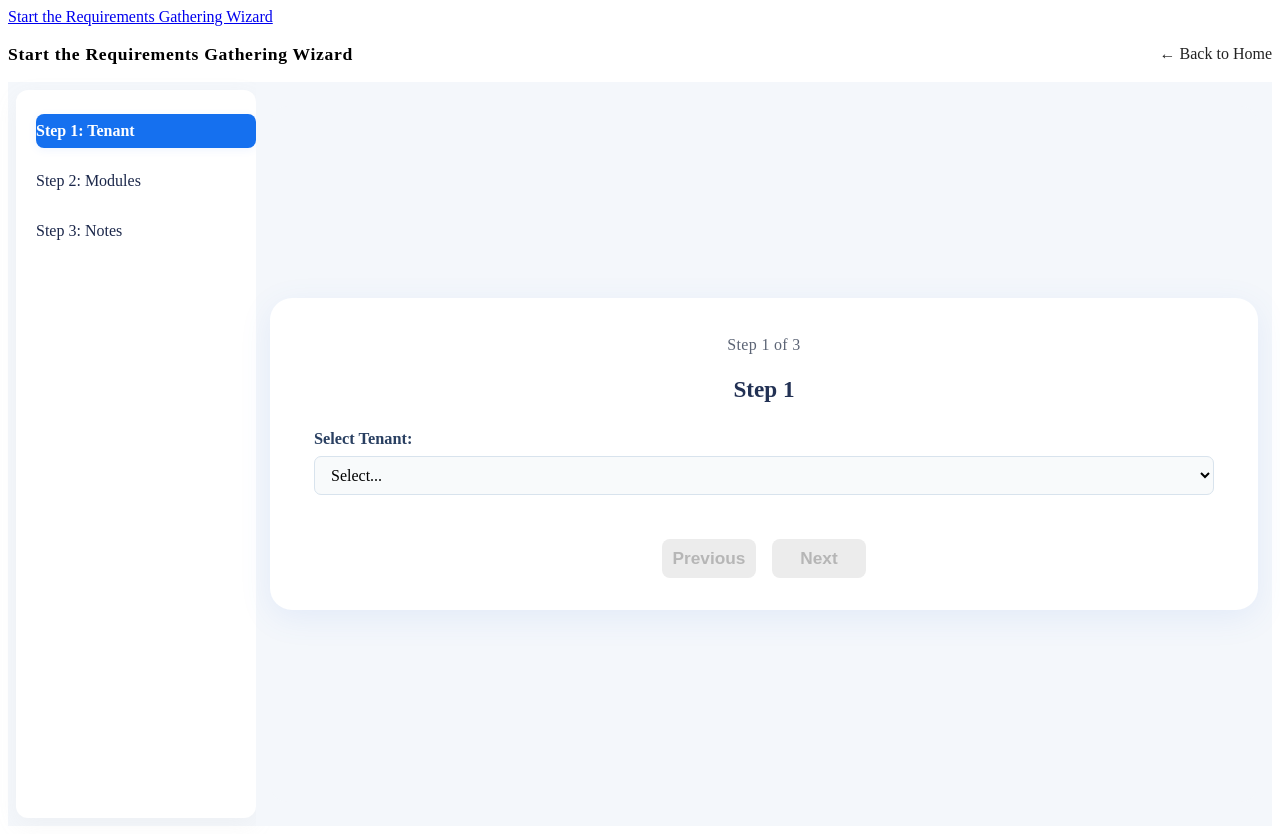
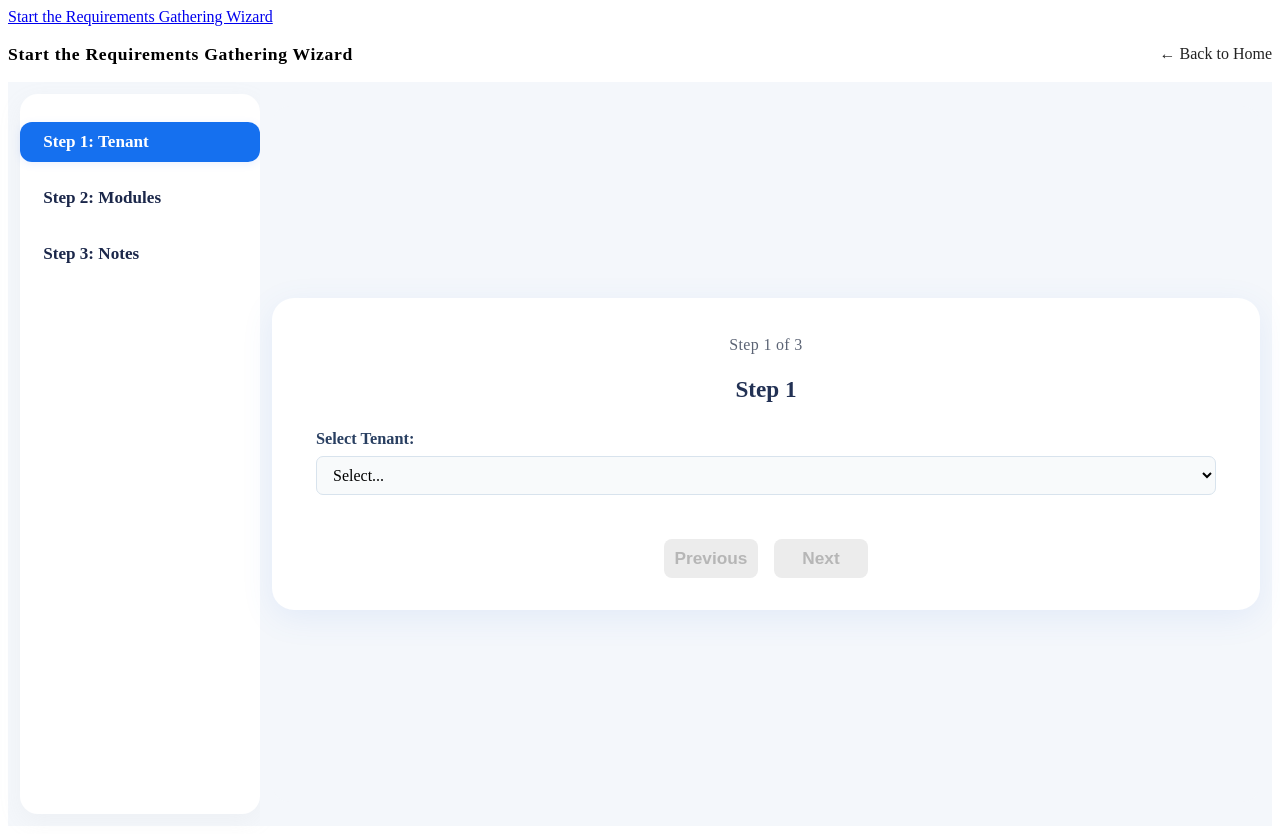
Before and after one commit to Xiaoliuliu666-leaner/Test.Onboarding, an Angular app: page /requirements/wizard in a window 1280 px wide. Built offline with nearby package versions, Linux system fonts and the light colour scheme.

Commit message:
unify sidebar styles and blue highlight for all wizard steps

```diff
--- a/src/app/components/wizard-sidebar/wizard-sidebar.scss
+++ b/src/app/components/wizard-sidebar/wizard-sidebar.scss
@@ -10,10 +10,11 @@
     padding: 0;
     margin: 0;
   }
+
   li {
     font-size: 1.07rem;
     padding: 0.42rem 1.4rem;
-    color: #5c5c5c;
+    color: #222;
     font-weight: 500;
     border-radius: 12px;
     cursor: pointer;
@@ -24,44 +25,55 @@
     user-select: none;
 
     &.active {
-      color: #1976d2;                // 当前高亮，蓝色
-      font-weight: 700;
-      background: #f0f6ff;
+      background: #1976d2;     // 亮蓝背景
+      color: #fff !important;  // 白字
+      font-weight: 600;
       box-shadow: 0 1px 3px 0 rgba(30,60,110,0.06);
     }
+
     &.step-title {
       font-size: 1.11rem;
-      color: #ff8800;                // step 标题橙色
-      font-weight: 700;
+      color: #173a75;          // 蓝色或深色
+      font-weight: 600;
       margin-top: 1.2em;
       background: none;
       cursor: default;
       pointer-events: none;
       box-shadow: none;
+      padding-left: 1.4rem;
     }
+
     &.sub-item {
-      padding-left: 2.5rem;          // 子项目缩进
-      font-size: 1.02rem;
-      color: #888;
+      padding-left: 2.5rem;
+      font-size: 1.01rem;
+      color: #666;
       font-weight: 400;
+      background: none;
+      &.active {
+        background: #e0efff;
+        color: #1976d2 !important;
+        font-weight: 600;
+      }
     }
+
     &:hover:not(.active):not(.step-title) {
-      background: #f4f6fb;
-      color: #1457aa;
+      background: #f0f6ff;
+      color: #1976d2;
     }
   }
 
   .integration-substep {
-    padding-left: 2.4rem;
+    padding-left: 2.6rem;
     font-size: 0.99rem;
     color: #444;
     border-radius: 8px;
     background: none;
     &:hover {
       background: #e8f1fc;
+      color: #1976d2;
     }
     &.active {
-      color: #0070f3;
+      color: #1976d2;
       font-weight: 600;
       background: #e0efff;
     }
--- a/src/app/requirements-wizard/requirements-wizard.scss
+++ b/src/app/requirements-wizard/requirements-wizard.scss
@@ -46,58 +46,67 @@ body {
 .wizard-sidebar {
   flex: 0 0 240px;
   background: #fff;
-  padding: 24px 0 0 0;
+  padding: 28px 0 28px 0;
   font-size: 16px;
   box-sizing: border-box;
-  border-radius: 12px;
+  border-radius: 18px;
   box-shadow: 0 8px 24px 0 rgba(180,180,180,0.09);
-  margin: 8px 0 8px 8px;
+  margin: 12px 0 12px 12px;
   display: flex;
   flex-direction: column;
   justify-content: flex-start;
+  min-width: 220px;
+  max-width: 260px;
 
   ul {
     list-style: none;
     margin: 0;
-    padding: 0 0 0 20px;
+    padding: 0;
   }
   li {
     margin-bottom: 16px;
-    padding: 8px 10px 8px 0;
-    border-radius: 8px;
+    padding: 0.62rem 1.45rem;
+    border-radius: 12px;
     background: none;
     cursor: pointer;
     transition: background 0.2s, color 0.2s;
-    font-size: 1rem;
+    font-size: 1.07rem;
     color: #1b274a;
-    font-weight: 500;
+    font-weight: 600;
 
      &.active {
       background: #1570ef;
-      color: #fff;
-      font-weight: bold;
-      box-shadow: 0 2px 8px rgba(50,112,255,0.08);
+      color: #fff !important;
+      font-weight: 700;
+      border-radius: 12px;
+      box-shadow: 0 2px 8px rgba(50,112,255,0.10);
     }
+
     &.step-summary-item {
       background: none;
       margin-bottom: 8px;
-      padding-left: 0;
-      color: #222;
+      padding-left: 2rem;
+      color: #5c6475;
       font-weight: 400;
-      font-size: 0.97rem;
+      font-size: 0.99rem;
       display: flex;
       align-items: flex-start;
       gap: 4px;
       position: relative;
     }
+
     &.step-summary-item::before {
       content: "•";
-      color: #888;
-      display: inline-block;
-      font-size: 1.2em;
+      color: #bbb;
+      font-size: 1.1em;
       margin-right: 8px;
       margin-left: 2px;
       line-height: 1.1em;
+    }
+
+    &:not(.active):hover {
+      background: #f4f8ff;
+      color: #1570ef;
     }
   }
 }
```
Lines whose indentation alone changed are shown as unchanged.
